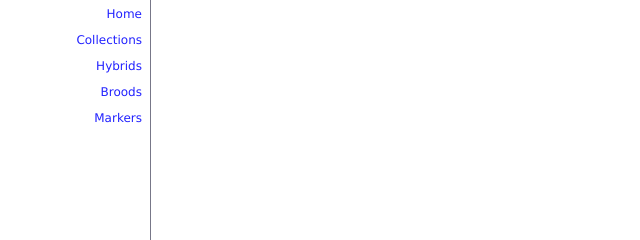
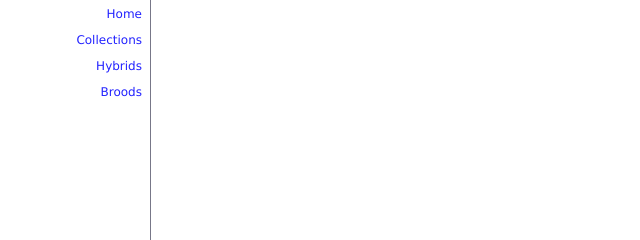
Before and after one commit to NESCent/heliconius-db, a plain HTML site: page web_site/template/menu.html in a window 1280 px wide. Shown: the top 240 px of the page, 0-640 px from the left. Drawn offline with Linux system fonts and the light colour scheme.

Commit message:
hide menu item for Marker

```diff
--- a/web_site/template/menu.html
+++ b/web_site/template/menu.html
@@ -38,7 +38,7 @@
 -->
 <tr>
 <td align=right >
-<div class="button"><a href="#">Markers</a></div>
+<!--<div class="button"><a href="#">Markers</a></div>-->
 </td>
 </tr>
 <!--
```
